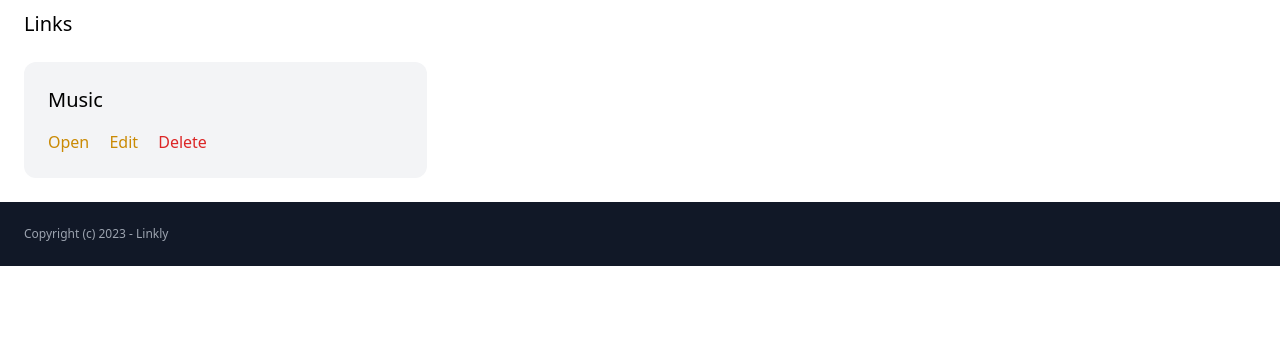
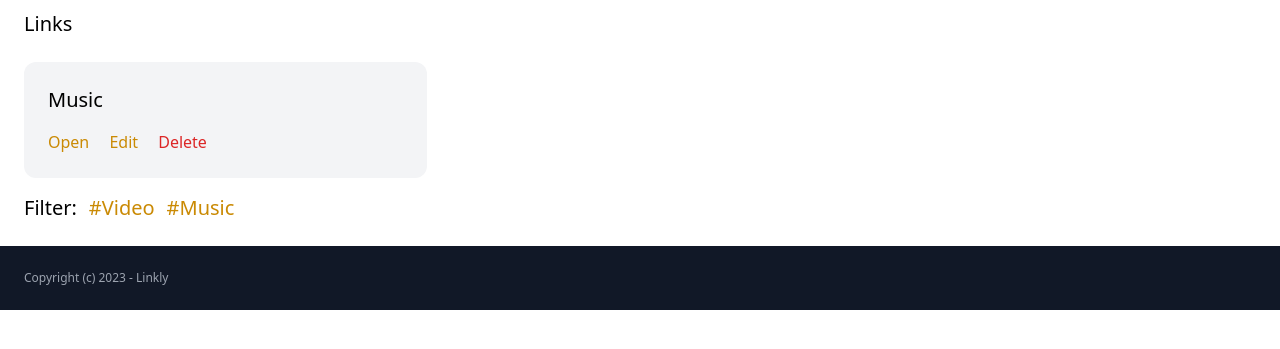
Before and after one commit to davidefilosa/Linkly, a Django app: page /dashboard/?filter=2 in a window 1280 px wide. Shown: the part 294-643 px from the top of the page. Run offline with Django 4.2, Linux system fonts and the light colour scheme; a user stored in the database is signed in; data comes from the database, SQL or seed files in the repository; both versions use the stored data as it was after the commit; some libraries are stand-ins or nearby versions.

Commit message:
added filtering by category functionality

```diff
--- a/linkly/dashboard/templates/dashboard/dashboard.html
+++ b/linkly/dashboard/templates/dashboard/dashboard.html
@@ -30,7 +30,7 @@
 
 <div class="grid grid-cols-3 gap-3">
 
-    {% for link in new_links %}
+    {% for link in links %}
 
     <div class="bg-gray-100 p-6 rounded-xl">
         <h2 class="text-xl mb-4">{{link.name}}</h2>
@@ -46,7 +46,24 @@
 
     {% endfor %}
 
+
     </div>
+
+    <div class="flex flex-row gap-3 mt-4">
+
+        <h2 class="text-xl">Filter: </h2>
+
+
+
+        {% for category in categories %}
+
+        <a class="text-xl text-yellow-600" href="{% url 'dashboard' %}?filter={{ category.id }}">#{{category.name}}</a>
+
+
+
+    {% endfor %}</div>
+
+
 
 
 {% endblock %}
--- a/linkly/dashboard/views.py
+++ b/linkly/dashboard/views.py
@@ -6,7 +6,11 @@ from link.models import Link, Category
 
 @login_required
 def dashboard(request):
-    new_links = Link.objects.filter(created_by=request.user)
     categories = Category.objects.filter(created_by=request.user)
+    filter = request.GET.get('filter', '')
+    links = Link.objects.filter(created_by=request.user)
 
-    return render(request, 'dashboard/dashboard.html', {'new_links': new_links, 'categories': categories})
+    if filter:
+        links = links.filter(category_id=filter)
+
+    return render(request, 'dashboard/dashboard.html', {'links': links, 'categories': categories})
```
Also changed, not shown: linkly/db.sqlite3.
